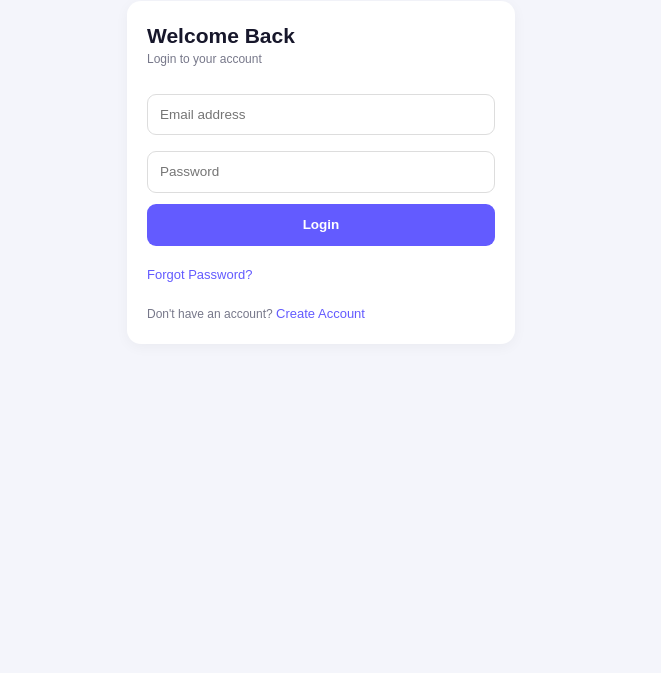
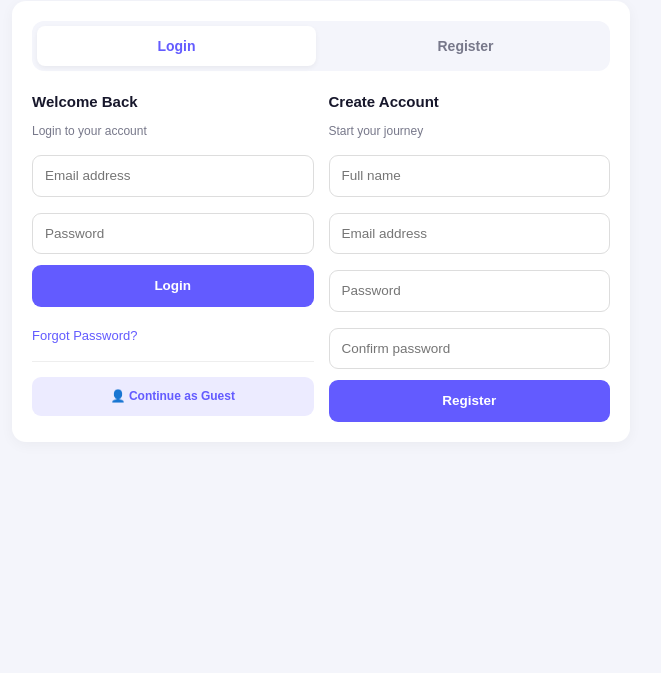
Before and after one commit to bawokedesta-creator/bawereal-miniapp-, a plain HTML site: page index.html in a window 1280 px wide. Shown: the part 127-800 px from the top of the page, without its empty margins (319-980 px from the left). Drawn offline with Linux system fonts and the light colour scheme.

Commit message:
Update index.html

```diff
--- a/index.html
+++ b/index.html
@@ -39,9 +39,23 @@ textarea{resize:vertical;min-height:75px}
 .btn.small{width:auto;padding:6px 10px;font-size:11.5px}
 .btn:disabled{opacity:.6;cursor:not-allowed}
 .link{color:var(--primary);cursor:pointer;font-size:13px}
-.auth-wrap{max-width:420px;margin:25px auto;padding:16px}
+.auth-wrap{max-width:650px;margin:25px auto;padding:16px}
 .auth-wrap .card{padding:20px}
 .logo{text-align:center;font-size:24px;font-weight:bold;color:var(--primary);margin-bottom:12px}
+
+/* New Auth Tabs Styling */
+.auth-tabs { display: flex; gap: 10px; margin-bottom: 20px; background: #f4f5fb; padding: 5px; border-radius: 12px; }
+.auth-tab { flex: 1; padding: 10px; text-align: center; border-radius: 8px; cursor: pointer; font-weight: bold; font-size: 14px; color: var(--muted); border: none; background: transparent; }
+.auth-tab.active { background: white; color: var(--primary); box-shadow: 0 2px 5px rgba(0,0,0,0.05); }
+
+@media(min-width: 600px){
+  .auth-forms-container { display: flex; gap: 15px; align-items: flex-start; }
+  .auth-forms-container .auth-form-col { flex: 1; }
+}
+@media(max-width: 599px){
+  .auth-forms-container { display: block; }
+}
+
 .grid{display:grid;grid-template-columns:repeat(2,1fr);gap:10px}
 .action{background:white;padding:13px 8px;border-radius:12px;text-align:center;cursor:pointer;border:1px solid #eee;font-size:13px}
 .action .emoji{font-size:21px;display:block;margin-bottom:5px}
@@ -153,6 +167,7 @@ small{color:var(--muted);font-size:11.5px}
 
 <div id="toastMsg" class="toast-msg hidden"></div>
 
+<!-- UPDATED AUTH SECTION -->
 <section id="auth" class="auth-wrap">
   <div class="auth-lang-bar">
     <div class="lang-switch">
@@ -163,36 +178,48 @@ small{color:var(--muted);font-size:11.5px}
 
   <div class="logo">BaweReal</div>
 
-  <div class="card" id="loginBox">
-    <h2 data-i18n="welcomeBack">Welcome Back</h2>
-    <p class="muted" data-i18n="loginSubtitle">Login to your account</p><br>
+  <div class="card">
+    <!-- Tabs for Mobile -->
+    <div class="auth-tabs" id="authTabs">
+      <button class="auth-tab active" onclick="switchAuthTab('login')" id="tabLoginBtn">Login</button>
+      <button class="auth-tab" onclick="switchAuthTab('register')" id="tabRegisterBtn">Register</button>
+    </div>
+
+    <!-- Forms side by side on desktop, toggled on mobile -->
+    <div class="auth-forms-container">
+      <!-- Login Form -->
+      <div class="auth-form-col" id="loginBox">
+        <h3 style="margin-bottom:10px;" data-i18n="welcomeBack">Welcome Back</h3>
+        <p class="muted" style="margin-bottom:10px;" data-i18n="loginSubtitle">Login to your account</p>
         <input id="loginEmail" type="email" placeholder="Email address">
         <input id="loginPassword" type="password" placeholder="Password">
         <button class="btn" id="loginBtn" data-i18n="loginBtn">Login</button><br><br>
-    <p class="link" onclick="showForgot()" data-i18n="forgotPassword">Forgot Password?</p><br>
-    <p class="muted"><span data-i18n="noAccount">Don't have an account?</span>
-      <span class="link" onclick="showRegister()" data-i18n="createAccount">Create Account</span>
-    </p>
-  </div>
-
-  <div class="card hidden" id="registerBox">
-    <h2 data-i18n="createAccount">Create Account</h2><br>
+        <p class="link" onclick="showForgot()" data-i18n="forgotPassword">Forgot Password?</p>
+        <div style="margin-top: 15px; border-top: 1px solid #eee; padding-top: 15px;">
+          <button class="btn secondary" onclick="guestLogin()" style="font-size: 12px;">👤 Continue as Guest</button>
+        </div>
+      </div>
+
+      <!-- Register Form -->
+      <div class="auth-form-col hidden" id="registerBox">
+        <h3 style="margin-bottom:10px;" data-i18n="createAccount">Create Account</h3>
+        <p class="muted" style="margin-bottom:10px;">Start your journey</p>
         <input id="regName" placeholder="Full name">
         <input id="regEmail" type="email" placeholder="Email address">
         <input id="regPassword" type="password" placeholder="Password">
         <input id="regConfirm" type="password" placeholder="Confirm password">
-    <button class="btn" id="registerBtn" data-i18n="registerBtn">Register</button><br><br>
-    <p class="muted"><span data-i18n="haveAccount">Already have an account?</span>
-      <span class="link" onclick="showLogin()" data-i18n="loginBtn">Login</span>
-    </p>
-  </div>
-
-  <div class="card hidden" id="forgotBox">
-    <h2 data-i18n="resetPassword">Reset Password</h2>
-    <p class="muted" data-i18n="resetHint">Enter your registered email address.</p><br>
+        <button class="btn" id="registerBtn" data-i18n="registerBtn">Register</button>
+      </div>
+    </div>
+
+    <!-- Forgot Password Form (Hidden by default) -->
+    <div class="hidden" id="forgotBox" style="margin-top: 20px;">
+      <h3 data-i18n="resetPassword" style="margin-bottom:10px;">Reset Password</h3>
+      <p class="muted" data-i18n="resetHint" style="margin-bottom:10px;">Enter your registered email address.</p>
       <input id="forgotEmail" type="email" placeholder="Email address">
       <button class="btn" id="resetBtn" data-i18n="sendResetLink">Send Reset Link</button><br><br>
       <p class="link" onclick="showLogin()" data-i18n="backToLogin">Back to Login</p>
+    </div>
   </div>
 </section>
 
@@ -780,7 +807,7 @@ const TRANSLATIONS = {
   }
 };
 
-const STORAGE_KEY_PREFIX = "bawereal_user_v3_"; // Changed to unique per user
+const STORAGE_KEY_PREFIX = "bawereal_user_v3_";
 const SESSION_KEY = "bawereal_session_v3";
 const SESSION_EMAIL_KEY = "bawereal_session_email_v3";
 const DAY_MS = 24 * 60 * 60 * 1000;
@@ -792,11 +819,9 @@ let currentLang = "en";
 let currentPage = "home";
 let toastTimer = null;
 
-// Helper to generate safe storage key from email
 function getStorageKey(email) {
   if (!email) return STORAGE_KEY_PREFIX + "guest";
   const cleanEmail = email.trim().toLowerCase();
-  // Simple hash to avoid weird characters in email breaking localStorage keys
   let hash = 0;
   for (let i = 0; i < cleanEmail.length; i++) {
     hash = ((hash << 5) - hash) + cleanEmail.charCodeAt(i);
@@ -858,7 +883,6 @@ function getVerifiedBalance() {
   return Number(state.lockedBalance);
 }
 
-// Load state specifically for a user email
 function loadStateForEmail(email) {
   try {
     const key = getStorageKey(email);
@@ -931,11 +955,8 @@ function saveState() {
     state.lang = currentLang;
     state.balanceSig = computeBalanceChecksum(state.lockedBalance, state.user.uid);
     rebuildHistoryArray();
-
-    // Save to unique key based on email
     const key = getStorageKey(state.user.email);
     localStorage.setItem(key, JSON.stringify(state));
-
   } catch (_) {}
 }
 
@@ -1038,16 +1059,60 @@ function applyLang(lang) {
   }
 }
 
+// New Auth Switcher logic
+function switchAuthTab(tab) {
+  document.getElementById("forgotBox").classList.add("hidden");
+  const loginBox = document.getElementById("loginBox");
+  const registerBox = document.getElementById("registerBox");
+  const tabLogin = document.getElementById("tabLoginBtn");
+  const tabRegister = document.getElementById("tabRegisterBtn");
+
+  if (window.innerWidth > 599) {
+    // Desktop: Show both
+    loginBox.classList.remove("hidden");
+    registerBox.classList.remove("hidden");
+    tabLogin.classList.add("active");
+    tabRegister.classList.remove("active");
+  } else {
+    // Mobile: Toggle
+    if (tab === 'login') {
+      loginBox.classList.remove("hidden");
+      registerBox.classList.add("hidden");
+      tabLogin.classList.add("active");
+      tabRegister.classList.remove("active");
+    } else {
+      loginBox.classList.add("hidden");
+      registerBox.classList.remove("hidden");
+      tabLogin.classList.remove("active");
+      tabRegister.classList.add("active");
+    }
+  }
+}
+
+// Handle window resize to reset tabs
+window.addEventListener('resize', () => {
+  if(!document.getElementById("forgotBox").classList.contains("hidden")) return;
+  if (window.innerWidth > 599) {
+    document.getElementById("loginBox").classList.remove("hidden");
+    document.getElementById("registerBox").classList.remove("hidden");
+  } else {
+    // Default to whichever tab has active class
+    if(document.getElementById("tabLoginBtn").classList.contains("active")) {
+      switchAuthTab('login');
+    } else {
+      switchAuthTab('register');
+    }
+  }
+});
+
 function showLogin() {
-  document.getElementById("loginBox").classList.remove("hidden");
-  document.getElementById("registerBox").classList.add("hidden");
   document.getElementById("forgotBox").classList.add("hidden");
+  switchAuthTab('login');
 }
 
 function showRegister() {
-  document.getElementById("loginBox").classList.add("hidden");
-  document.getElementById("registerBox").classList.remove("hidden");
   document.getElementById("forgotBox").classList.add("hidden");
+  switchAuthTab('register');
 }
 
 function showForgot() {
@@ -1407,7 +1472,6 @@ document.getElementById("registerBtn").addEventListener("click", () => {
   if (!name || !email || !pass) return alert("Please fill out all required fields.");
   if (pass !== conf) return alert("Passwords do not match.");
 
-  // Create brand new state for this email
   state = defaultState(email);
   state.user.name = name;
   state.user.email = email;
@@ -1422,6 +1486,22 @@ document.getElementById("registerBtn").addEventListener("click", () => {
     openPage("home");
   });
 });
+
+// Guest Login Function
+function guestLogin() {
+  const guestEmail = "guest_" + Date.now() + "@bawereal.local";
+  state = defaultState(guestEmail);
+  state.user.name = "Guest User";
+  state.loggedIn = true;
+  startSession(guestEmail);
+  saveState();
+
+  runStepLoader(() => {
+    document.getElementById("auth").classList.add("hidden");
+    document.getElementById("application").classList.remove("hidden");
+    openPage("home");
+  });
+}
 
 document.getElementById("resetBtn").addEventListener("click", () => {
   alert("Password reset instructions sent if the email is registered.");
@@ -1622,6 +1702,7 @@ setInterval(updateTask24Timer, 1000);
 
 // Initialize
 applyLang(currentLang);
+switchAuthTab('login');
 
 if (hasActiveSession()) {
   const savedEmail = sessionStorage.getItem(SESSION_EMAIL_KEY);
```
Lines whose indentation alone changed are shown as unchanged.
